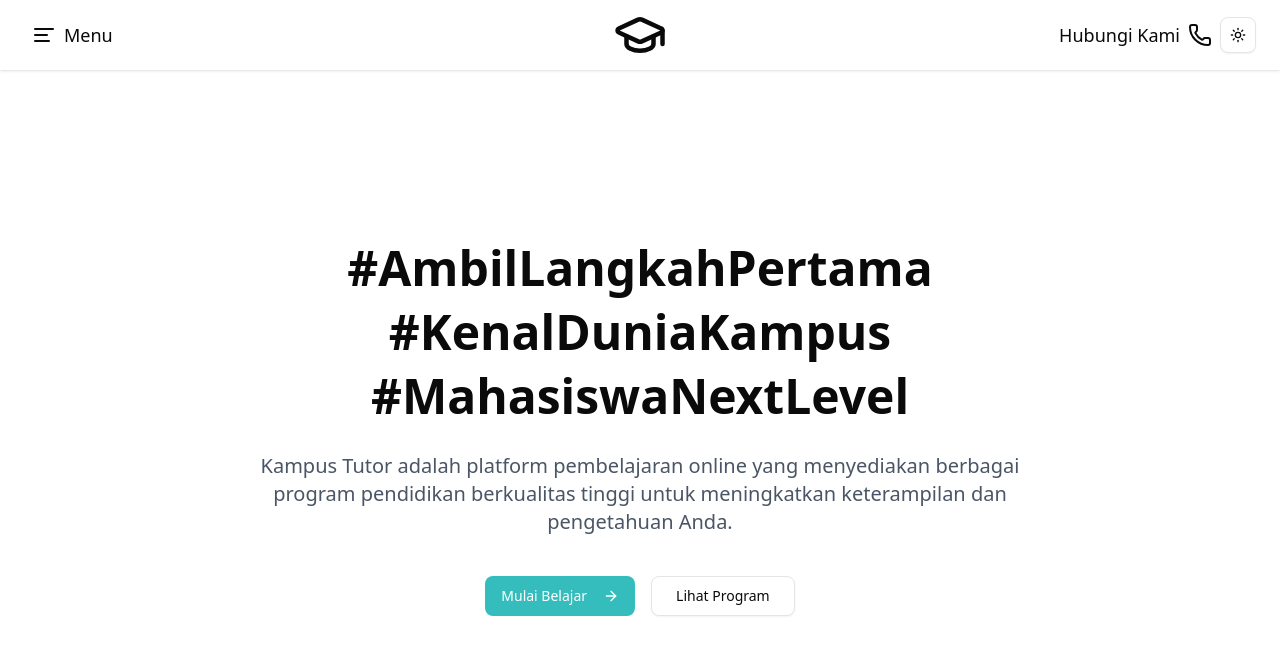
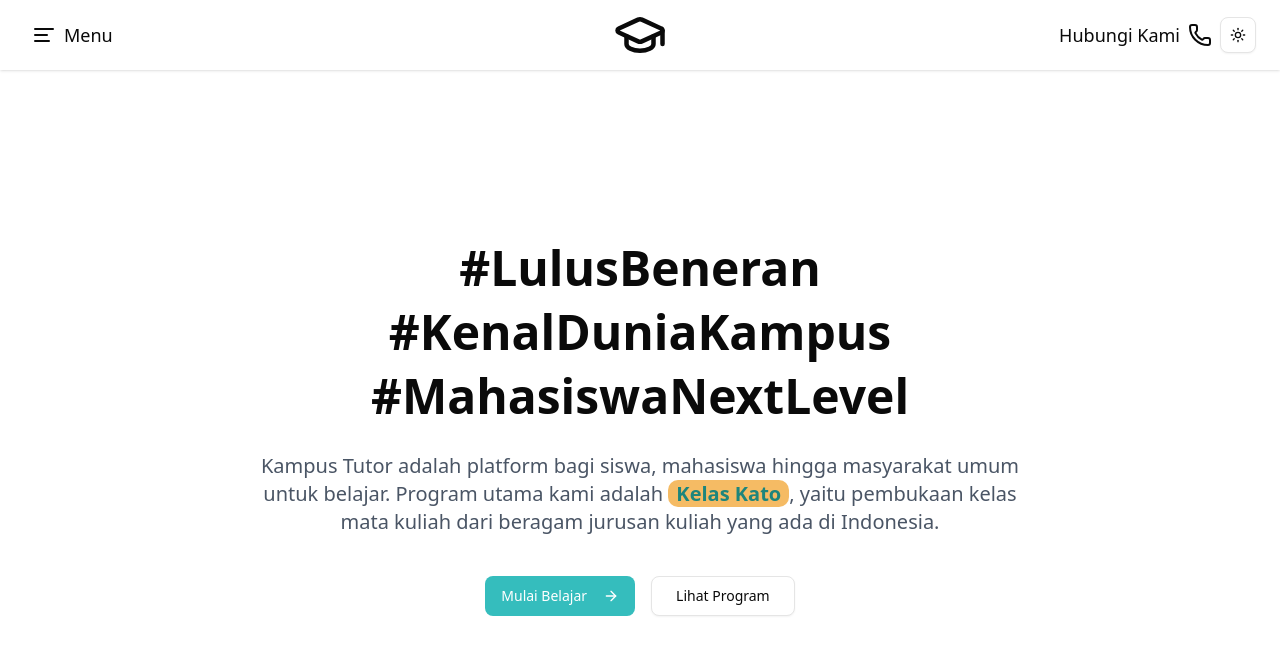
Before and after one commit to rapleeee/course-system, a Next.js app: page / in a window 1280 px wide. Shown: the top 654 px of the page. Built offline with nearby package versions, Linux system fonts and the light colour scheme.

Commit message:
feat: update HeroSection content and improve description for clarity

```diff
--- a/src/app/HeroSection/page.tsx
+++ b/src/app/HeroSection/page.tsx
@@ -16,7 +16,7 @@
             className="space-y-4 text-center"
           >
             <h1 className="font-bold text-3xl sm:text-4xl md:text-5xl bg-clip-text">
-              #AmbilLangkahPertama
+              #LulusBeneran
             </h1>
             <h1 className="font-bold text-3xl sm:text-4xl md:text-5xl bg-clip-text">
               #KenalDuniaKampus
@@ -33,9 +33,8 @@
             className="mt-8 max-w-3xl"
           >
             <p className="text-center text-lg sm:text-xl text-gray-600 dark:text-gray-300">
-              Kampus Tutor adalah platform pembelajaran online yang menyediakan berbagai
-              program pendidikan berkualitas tinggi untuk meningkatkan keterampilan dan
-              pengetahuan Anda.
+              Kampus Tutor adalah platform bagi siswa, mahasiswa hingga masyarakat umum untuk belajar.
+              Program utama kami adalah <span className="font-bold bg-[#f5bb64] rounded-lg px-2  text-[#1d857c]">Kelas Kato</span>, yaitu pembukaan kelas mata kuliah dari beragam jurusan kuliah yang ada di Indonesia.
             </p>
           </motion.div>
 
@@ -45,32 +44,14 @@
             transition={{ duration: 0.5, delay: 0.4 }}
             className="mt-10 flex flex-col sm:flex-row gap-4"
           >
-            <Button size="lg" className="bg-[#35bdbd] hover:bg-[#2a9b9b] text-white">
+            <Button size="lg" className="bg-[#35bdbd] hover:bg-[#2a9b9b] text-white cursor-pointer">
               Mulai Belajar
               <ArrowRight className="ml-2 h-5 w-5" />
             </Button>
-            <Button size="lg" variant="outline">
+            <Button size="lg" variant="outline" className='cursor-pointer'>
               Lihat Program
             </Button>
           </motion.div>
-
-          {/* <motion.div
-            initial={{ opacity: 0, y: 20 }}
-            animate={{ opacity: 1, y: 0 }}
-            transition={{ duration: 0.5, delay: 0.6 }}
-            className="mt-16 grid grid-cols-2 gap-8 sm:grid-cols-3 sm:gap-12"
-          >
-            {[
-              { number: '1000+', label: 'Siswa Aktif' },
-              { number: '50+', label: 'Mentor Berpengalaman' },
-              { number: '100+', label: 'Program Tersedia' },
-            ].map((stat) => (
-              <div key={stat.label} className="text-center">
-                <div className="text-3xl font-bold text-purple-600">{stat.number}</div>
-                <div className="mt-1 text-gray-500 dark:text-gray-400">{stat.label}</div>
-              </div>
-            ))}
-          </motion.div> */}
         </div>
       </div>
     </section>
```
